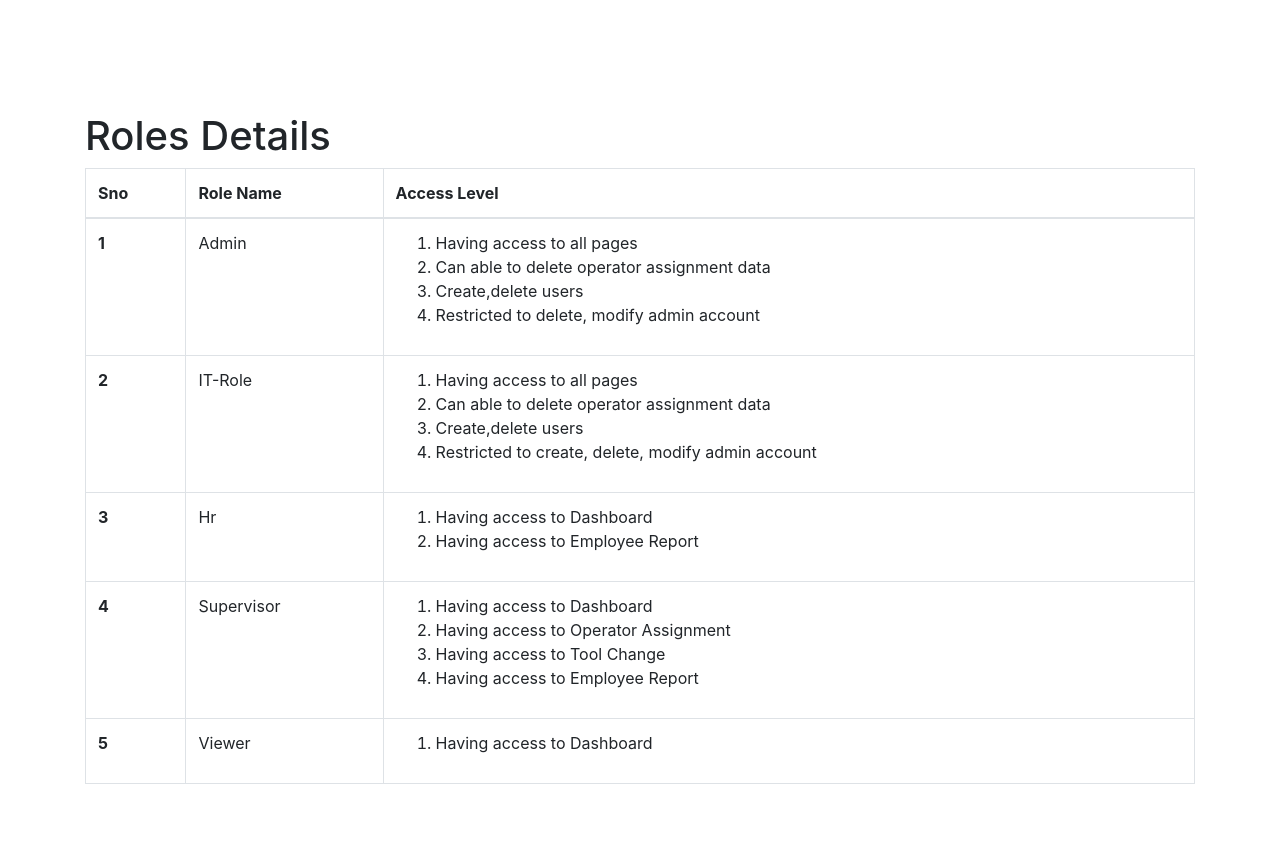
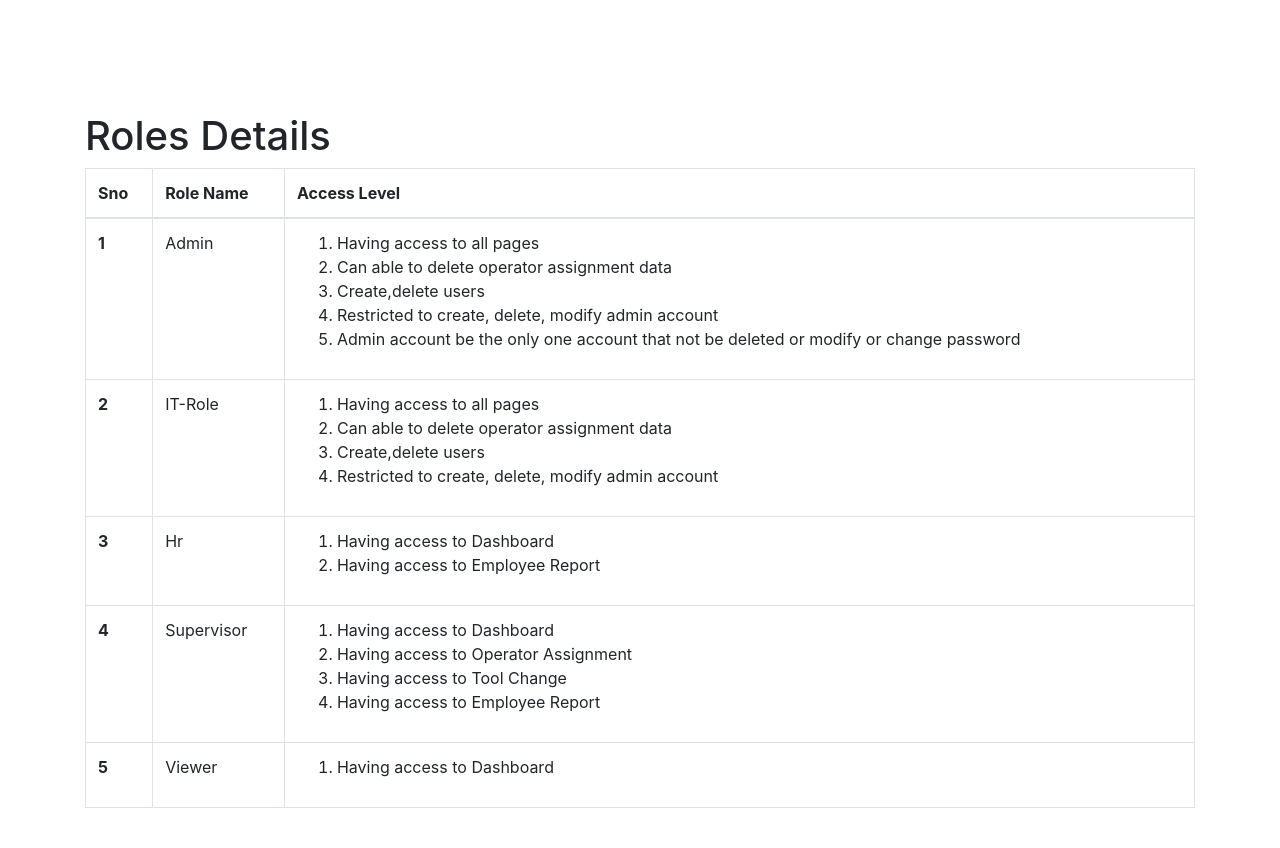
Before and after one commit to Ktic15/iot, a Flask app: page /role_info in a window 1280 px wide. Shown: the top 848 px of the page. Before the commit the page ends 784 px from the top, so only its background shows below. Run offline with Flask 3, Linux system fonts and the light colour scheme; parts of the project's set-up code (start-up, migrations or seed data) failed here and were passed over; some libraries are stand-ins or nearby versions.

Commit message:
updated role info

```diff
--- a/app/templates/Role_info.html
+++ b/app/templates/Role_info.html
@@ -35,7 +35,8 @@
                         <li>Having access to all pages</li>
                         <li>Can able to delete operator assignment data</li>
                         <li>Create,delete users</li>
-                        <li>Restricted to delete, modify admin account</li>
+                        <li>Restricted to create, delete, modify admin account</li>
+                        <li>Admin account be the only one account that not be deleted or modify or change password</li>
                     </ol>
                 </td>
             </tr>
```
